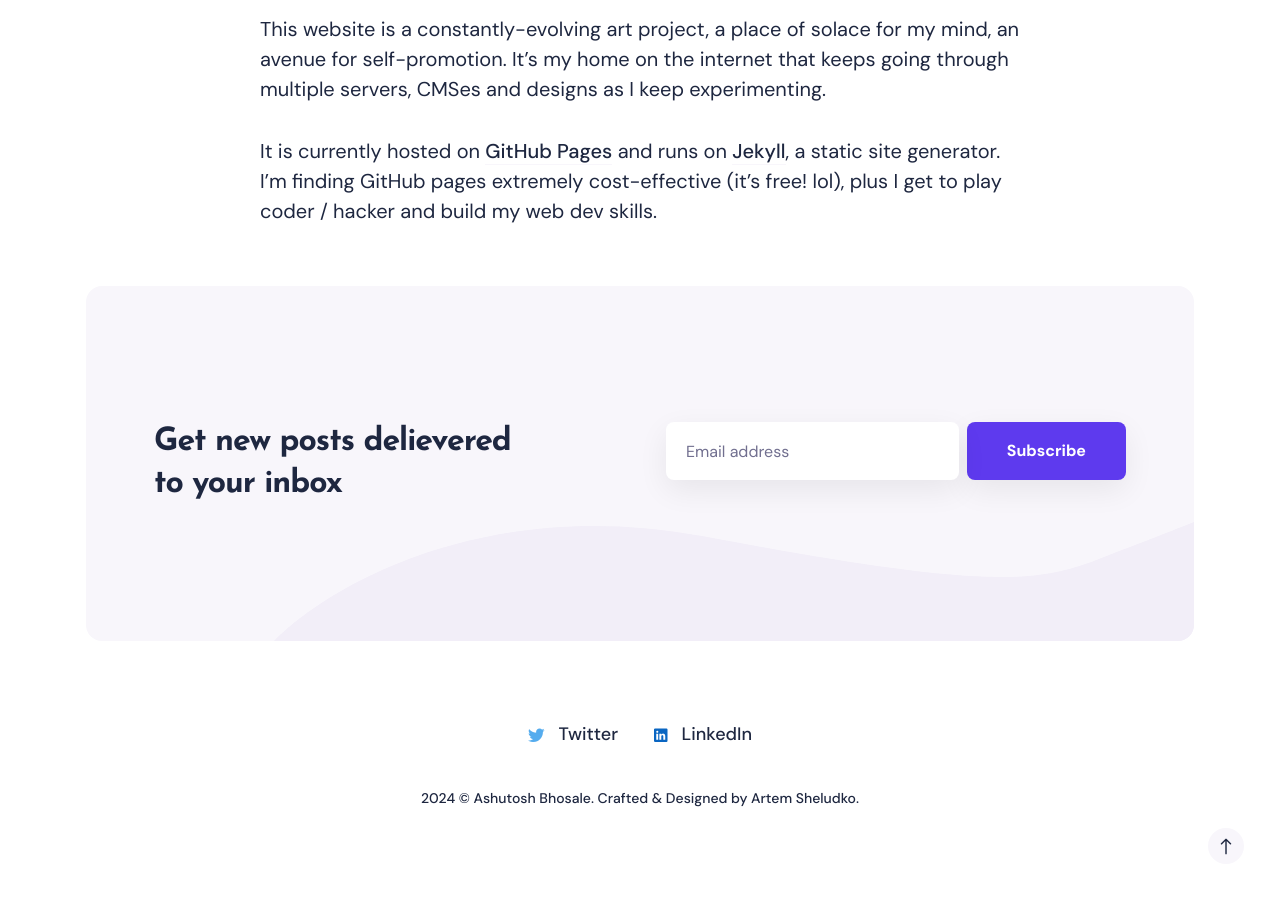
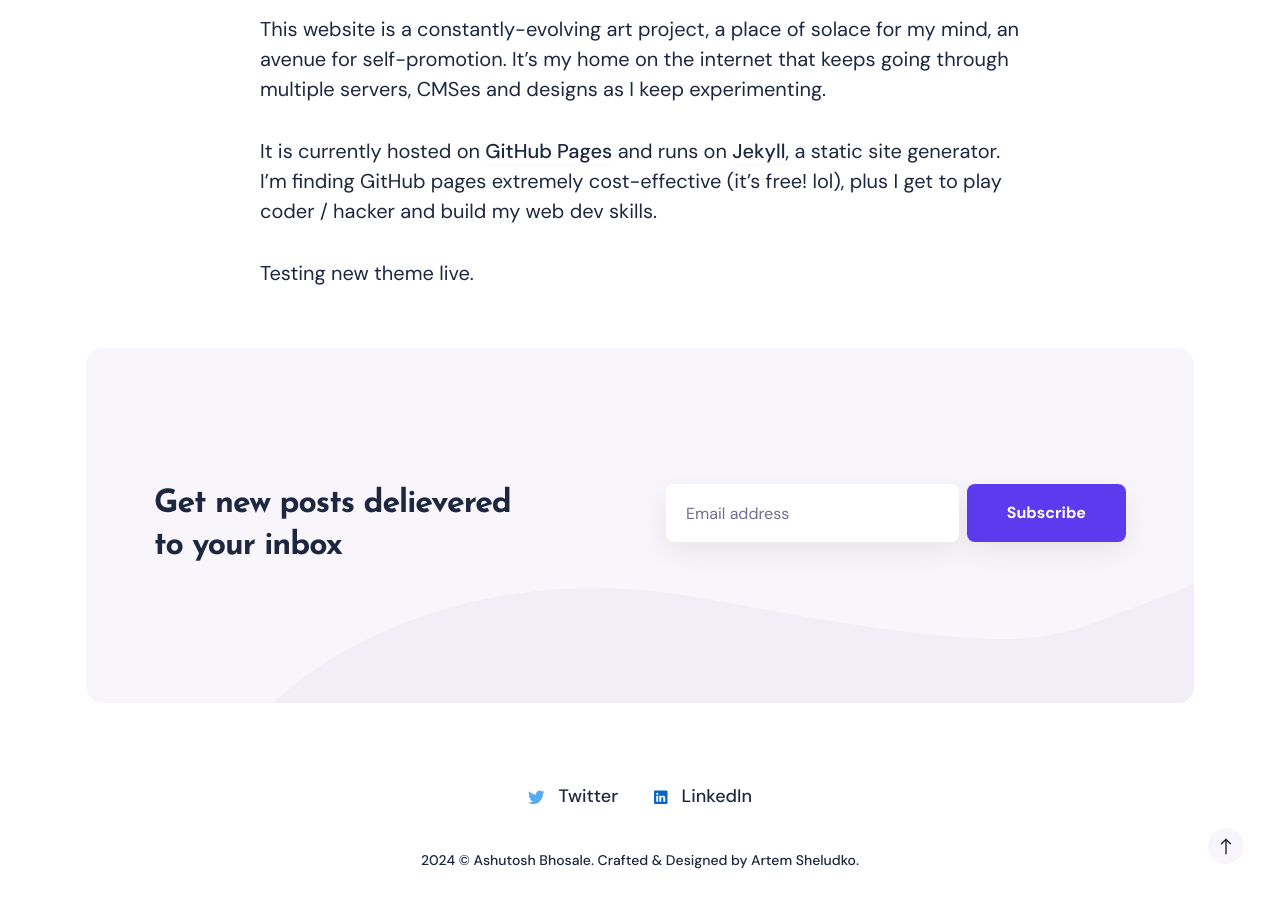
Before and after one commit to wowashuwow/wowashuwow.github.io, a Jekyll site: the page built from _pages/about.md, in a window 1280 px wide and 900 px high, scrolled down 1832 px. Built offline with Jekyll 4.4.1, drawn with Linux system fonts in a browser that asks for light colours; nearby versions of some CDN libraries; before the commit the page ends 2709 px from its top, so only the background shows below that.

```diff
--- a/_pages/about.md
+++ b/_pages/about.md
@@ -22,3 +22,5 @@ I love talking about fitness, books, films, [TV](https://ashutoshbhosale.com/tv-
 This website is a constantly-evolving art project, a place of solace for my mind, an avenue for self-promotion. It's my home on the internet that keeps going through multiple servers, CMSes and designs as I keep experimenting.
 
 It is currently hosted on [GitHub Pages](https://pages.github.com/) and runs on [Jekyll](https://jekyllrb.com/), a static site generator. I'm finding GitHub pages extremely cost-effective (it's free! lol), plus I get to play coder / hacker and build my web dev skills.
+
+Testing new theme live.
```
